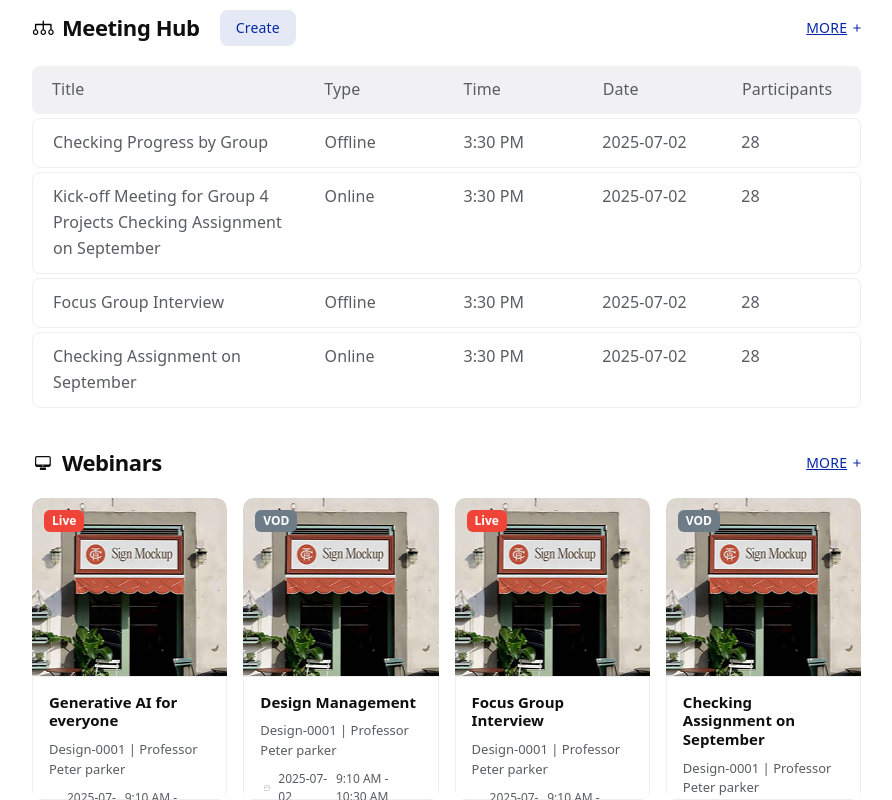
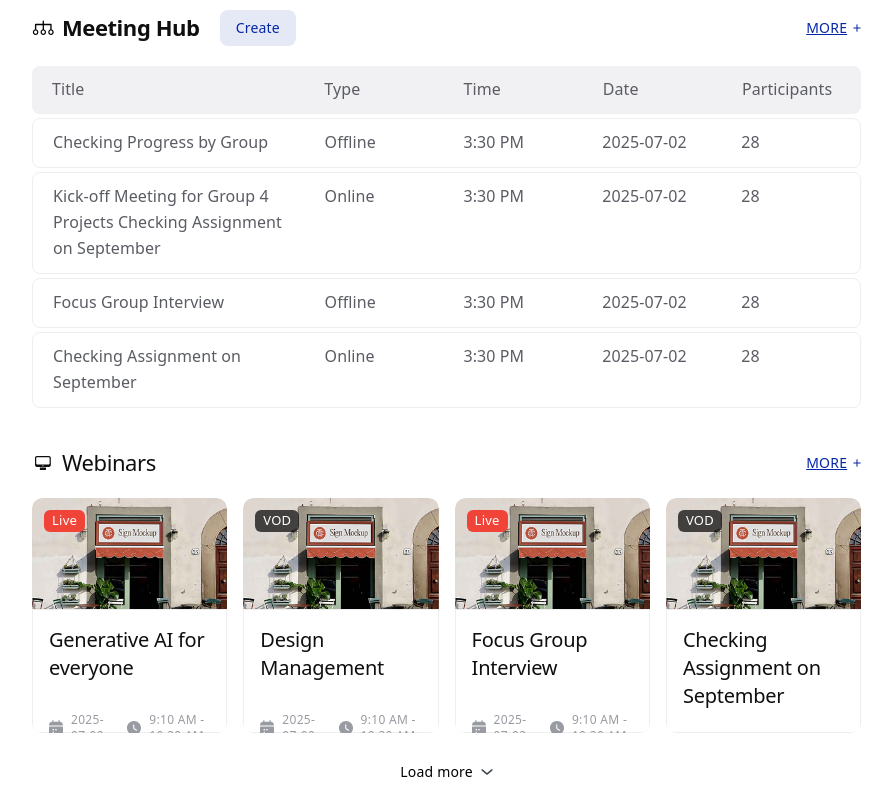
Before and after one commit to zzho-o/testNext, a Next.js app: page / in a window 1280 px wide. Shown: the part 881-1681 px from the top of the page, without its empty margins (72-964 px from the left). Built offline with nearby package versions, Linux system fonts and the light colour scheme.

Commit message:
feat:homeLeftContents

```diff
--- a/src/components/HomeLeftSide/Webinars/index.tsx
+++ b/src/components/HomeLeftSide/Webinars/index.tsx
@@ -52,7 +52,7 @@ const Webinars = () => {
   return (
     <div>
       <div className="flex justify-between items-center">
-        <div className="flex items-center text-[#0F0F10] font-pretendard text-[22px] font-semibold leading-[136.4%] tracking-[-0.427px]">
+        <div className="flex items-center text-[#0F0F10] font-pretendard text-[22px] font-pretendard leading-[136.4%] tracking-[-0.427px]">
           <Image
             src="/webinar_home.svg"
             alt="webinar_home"
@@ -79,15 +79,17 @@ const Webinars = () => {
       <div className="mt-[20px]" />
       <div className="flex gap-[16px]">
         {webinarCards.map((item, idx) => (
-          <div key={idx} className="w-[264px] rounded-[10px] overflow-hidden">
+          <div key={idx} className="flex-313 rounded-[10px] overflow-hidden">
             {/* 카드 상단 (이미지 + 타입 뱃지) */}
             <div
-              className="h-[178px] w-full rounded-t-[10px] bg-cover bg-center bg-no-repeat relative"
+              className="aspect-[313/178] w-full rounded-t-[10px] bg-cover bg-center bg-no-repeat relative"
               style={{ backgroundImage: `url(${item.imageUrl})` }}
             >
               <span
-                className={`absolute top-[12px] left-[12px] px-[8px] py-[2px] text-[12px] font-semibold rounded-[6px] text-white ${
-                  item.type === "Live" ? "bg-[#F04438]" : "bg-[#6E7C87]"
+                className={`absolute top-[12px] left-[12px] px-[8px] py-[2px] text-[13px] font-pretendard font-medium leading-[138.5%] rounded-[6px] tracking-[0.252px] text-white ${
+                  item.type === "Live"
+                    ? "bg-[#F04438]"
+                    : "bg-[rgba(0,0,0,0.70)]"
                 }`}
               >
                 {item.type}
@@ -96,22 +98,41 @@ const Webinars = () => {
 
             {/* 카드 하단 */}
             <div className="flex flex-col gap-[10px] p-[16px] h-[124px] rounded-b-[8px] border border-[#EEEEF0] bg-white shadow-[4px_6px_18px_rgba(0,0,0,0.06)]">
-              <div className="text-[#0F0F10] text-[15px] font-semibold leading-tight">
+              <div className="text-[#0F0F10] font-pretendard text-[20px] font-medium leading-[140%] tracking-[-0.24px]">
                 {item.title}
               </div>
-              <div className="text-[13px] text-[#5A5C63] font-pretendard">
-                {item.course} | Professor {item.professor}
+              <div className="flex items-center overflow-hidden text-ellipsis whitespace-nowrap text-[#5A5C63] font-pretendard text-[13px] font-medium leading-[138.5%] tracking-[0.252px]">
+                {item.course}{" "}
+                <div className="w-[1px] h-[10px] bg-[#C2C4C8] mx-[10px]" />
+                <div className="mr-[8px] text-[#878A93] font-pretendard text-[12px] font-normal leading-[133.4%] tracking-[0.302px]">
+                  <span>Professor</span>
+                </div>
+                {item.professor}
               </div>
-              <div className="text-[12px] text-[#5A5C63] flex gap-1 items-center">
+
+              <div className="flex mt-[10px] items-center text-[#989BA2] font-pretendard text-[12px] font-medium leading-[133.4%] tracking-[0.302px]">
                 <Image
-                  src="/calendar.svg"
-                  alt="calendar"
+                  src="/webinar_date.svg"
+                  alt="webinar_date"
                   width={14}
-                  height={14}
-                  className="w-[14px] h-[14px]"
+                  height={16}
+                  className="w-[14px] h-[16px]"
                 />
-                <span>{item.date}</span>
-                <span className="ml-[4px]">{item.time}</span>
+                <div className="ml-[8px]">
+                  <span>{item.date}</span>
+                </div>
+                <div className="flex items-center ml-[16px]">
+                  <Image
+                    src="/webinar_time.svg"
+                    alt="webinar_time"
+                    width={14}
+                    height={14}
+                    className="w-[14px] h-[14px]"
+                  />
+                  <div className="ml-[8px]">
+                    <span>{item.time}</span>
+                  </div>
+                </div>
               </div>
             </div>
           </div>
--- a/src/components/HomeLeftSide/index.tsx
+++ b/src/components/HomeLeftSide/index.tsx
@@ -151,6 +151,18 @@ const HomeLeftSide = ({ className = "" }: { className?: string }) => {
       <MeetingHub />
       <div className="mt-[40px]" />
       <Webinars />
+      <div className="mt-[28px] " />
+      <div className="flex items-center w-full flex justify-center gap-[8px] cursor-pointer text-black font-pretendard text-[14px] font-medium leading-[157.1%] tracking-[0.203px]">
+        <span>Load more</span>
+        <Image
+          src="/arrow_down.svg"
+          alt="arrow_down"
+          width={12}
+          height={6}
+          className="w-[12px] h-[6px]"
+          draggable={false}
+        />
+      </div>
     </div>
   );
 };
```
Also changed, not shown: public/webinar_date.svg (added), public/webinar_time.svg (added).
